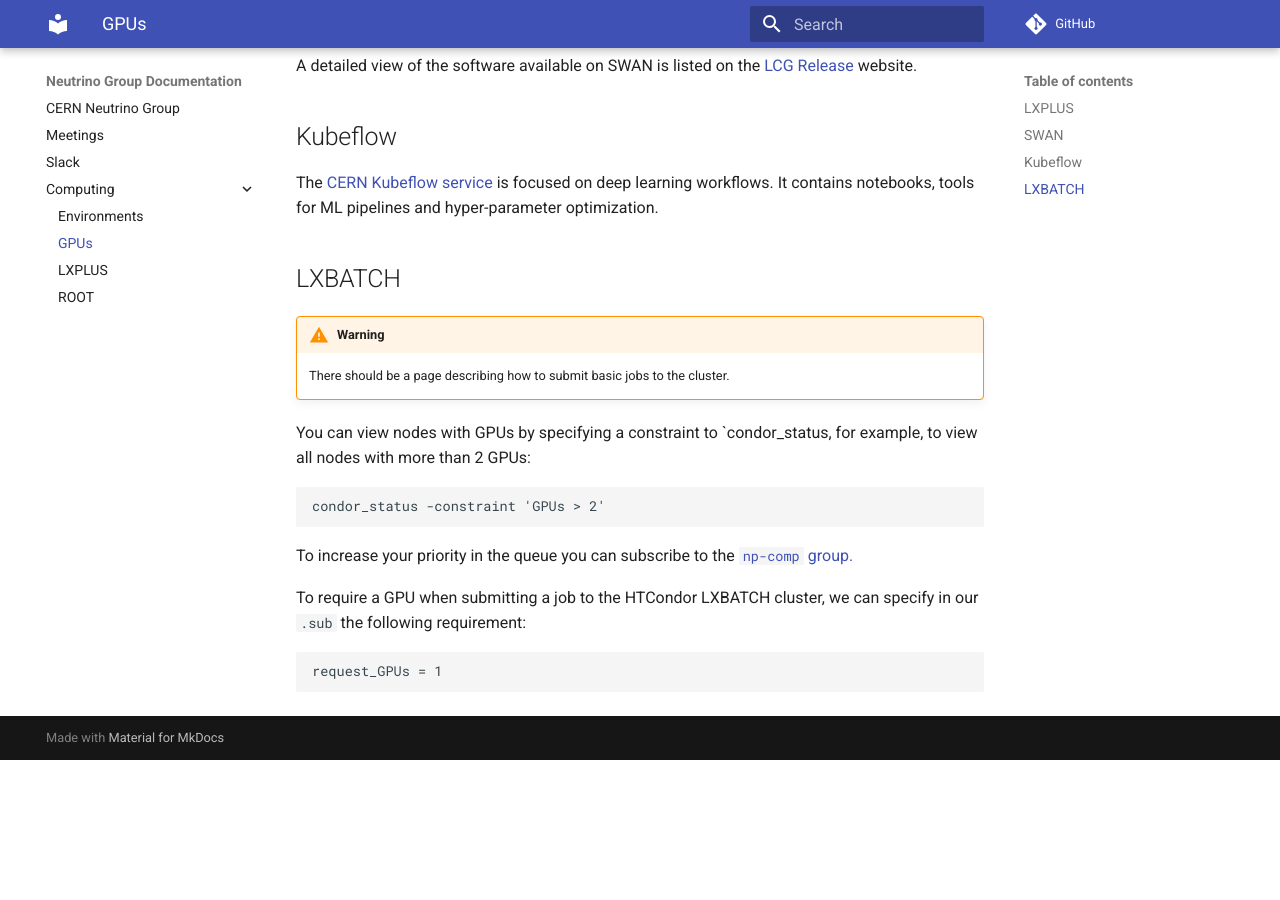
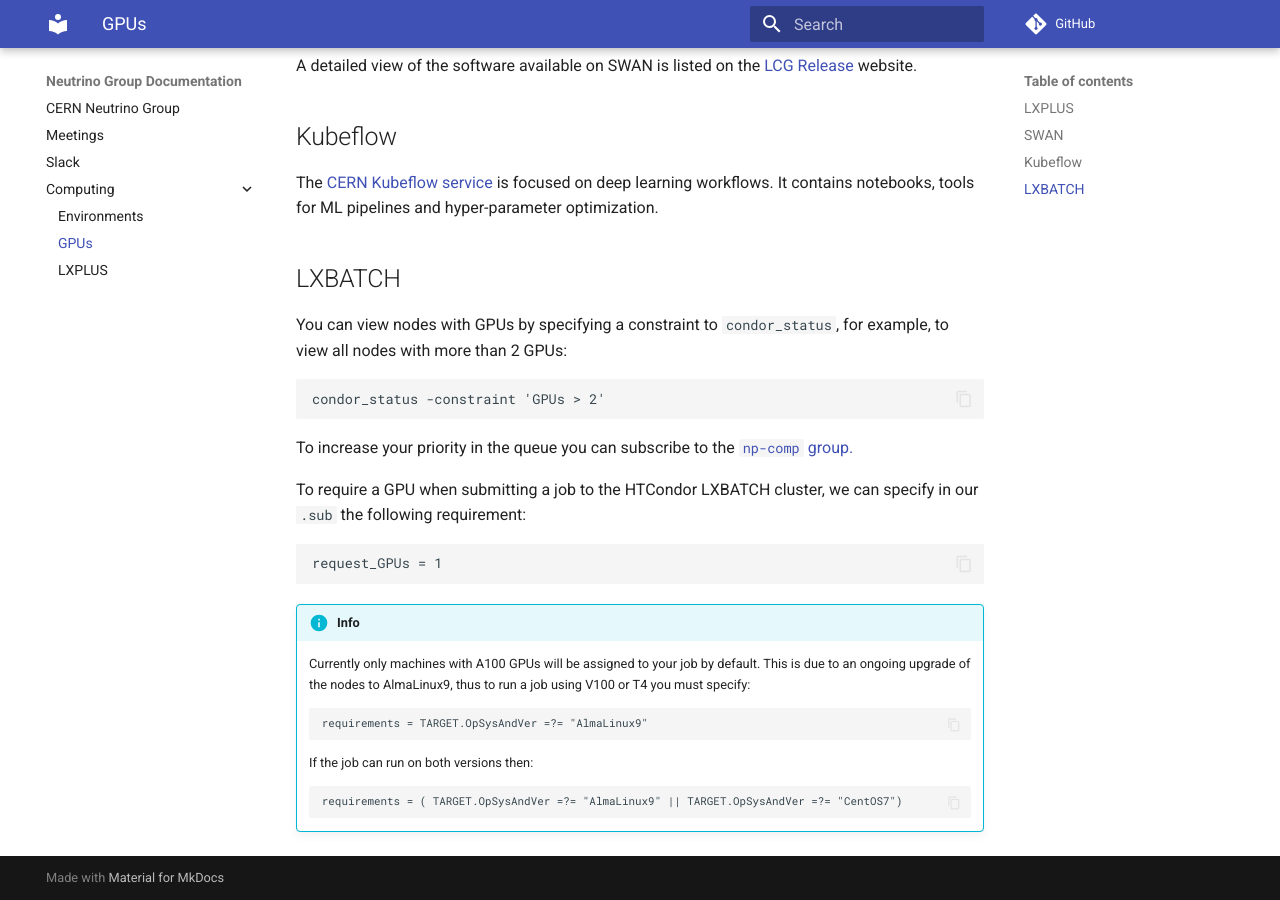
Before and after one commit to neutrino-cern/neutrino-cern.github.io, an MkDocs documentation site: the page built from docs/Computing/GPUs.md, in a window 1280 px wide and 900 px high, scrolled down 526 px. Built offline with MkDocs 1.6.1 and Material for MkDocs 9.7.7, drawn with Linux system fonts in a browser that asks for light colours; comment, search, counter and statistics services are not loaded; before the commit the page ends 1286 px from its top, so only the background shows below that.

Commit message:
Adding more instructions on GPUs

````diff
--- a/docs/Computing/GPUs.md
+++ b/docs/Computing/GPUs.md
@@ -23,15 +23,12 @@
 
 
 ## LXBATCH
-
-!!! warning
-    There should be a page describing how to submit basic jobs to the cluster.
-
-You can view nodes with GPUs by specifying a constraint to `condor_status, for example, to view all nodes with more than 2 GPUs:
+You can view nodes with GPUs by specifying a constraint to `condor_status`, for example, to view all nodes with more than 2 GPUs:
 
 ```
 condor_status -constraint 'GPUs > 2'
 ```
+
 
 To increase your priority in the queue you can subscribe to the [`np-comp` group.](https://resources.web.cern.ch/resources/Manage/Linux/Subscribe.aspx)
 
@@ -39,3 +36,14 @@
 ```
 request_GPUs = 1
 ```
+
+!!! info
+    Currently only machines with A100 GPUs will be assigned to your job by default. This is due to an ongoing upgrade of the nodes to AlmaLinux9, thus to run a job using V100 or T4 you must specify:
+
+    ```
+    requirements = TARGET.OpSysAndVer =?= "AlmaLinux9"
+    ```
+    If the job can run on both versions then:
+    ```
+    requirements = ( TARGET.OpSysAndVer =?= "AlmaLinux9" || TARGET.OpSysAndVer =?= "CentOS7")
+    ```
--- a/mkdocs.yml
+++ b/mkdocs.yml
@@ -5,7 +5,16 @@
     primary: dark-blue
     accent: light-blue
     scheme: light
+  features:
+    - content.code.copy
 markdown_extensions:
+  - pymdownx.highlight:
+      anchor_linenums: true
+      line_spans: __span
+      pygments_lang_class: true
+  - pymdownx.inlinehilite
+  - pymdownx.snippets
+  - pymdownx.superfences
   - admonition
   - pymdownx.details
   - pymdownx.superfences
````
Also changed, not shown: README.md (+1 -1 lines), docs/Computing/LXPLUS.md (+0 -3 lines), docs/Computing/ROOT.md (deleted, +0 -7 lines), docs/index.md (+2 -0 lines).
